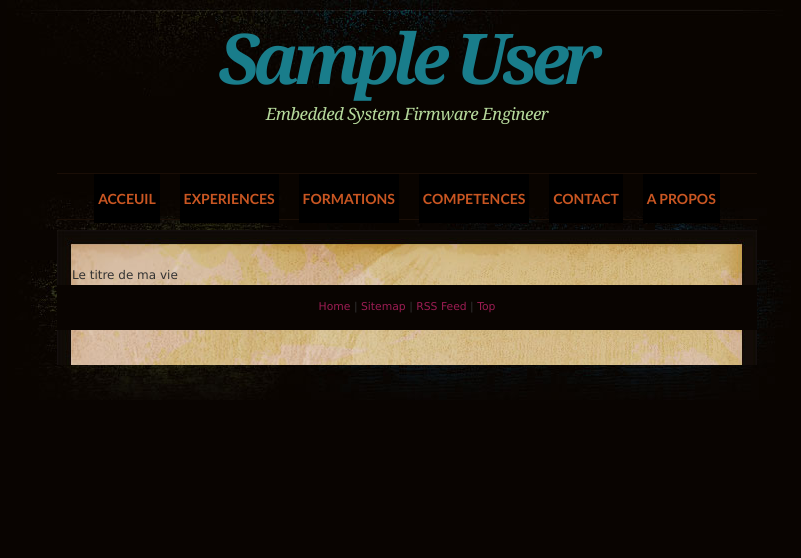
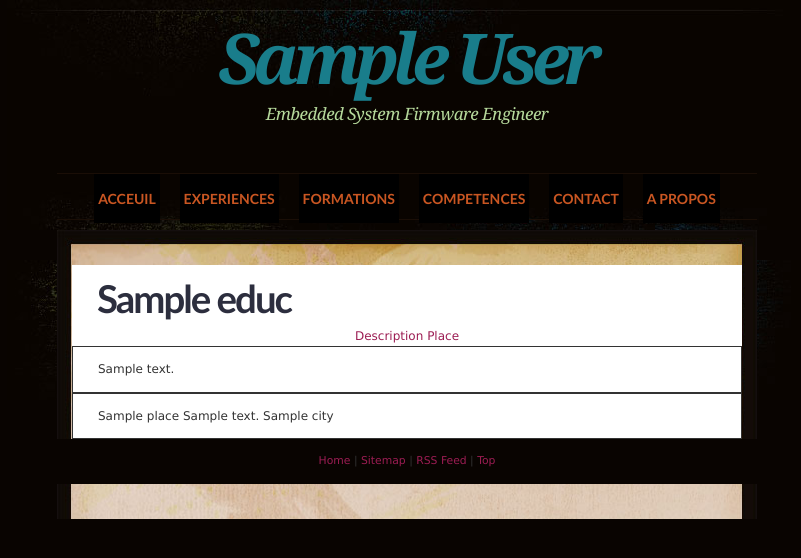
Before and after one commit to ncroustillac/onlineresume, a Python web app: template myresumeonline/templates/onlineresume/index_education.html in a window 1280 px wide. Shown: the top 558 px of the page, without its empty margins (233-1034 px from the left). Run offline with Jinja, Linux system fonts and the light colour scheme; the template is opened without the code that fills it: most values are stand-ins (such as "Sample title", 1, 10 or a date in 2020).

Commit message:
Update content after creation of repository.

```diff
--- a/myresumeonline/media/css/GrungeEra.css
+++ b/myresumeonline/media/css/GrungeEra.css
@@ -273,10 +273,30 @@ input.button {
 	padding: 35px 0;
 }
 .content {
-	float:left;
-	width:670px;
-	margin-left: 15px;
-	display: inline;
+    float:left;
+    width:670px;
+    margin-left: 15px;
+    background-color: white;
+    display: inline;
+}
+.content p {
+    border: 1px solid;
+}
+.content ul {
+    list-style: none;
+    text-align: center;
+    margin: 0; padding: 0;
+}
+.content ul li {
+    display: inline;
+    margin: 0; padding: 0;
+}
+.content ul li input {
+    border: none;
+    margin: 0 8px;
+    padding: 2px 4px;
+    color: #c95622;
+    font: bold italic 14px/45px 'Trebuchet MS', 'Helvetica Neue', Arial, Sans-Serif;
 }
 
 #content-wrap h2 {
--- a/myresumeonline/settings.py
+++ b/myresumeonline/settings.py
@@ -69,7 +69,7 @@ TEMPLATE_DIRS = (
     # Put strings here, like "/home/html/django_templates" or "C:/www/django/templates".
     # Always use forward slashes, even on Windows.
     # Don't forget to use absolute paths, not relative paths.
-    '/home/nil/dev/django/mysite/myresumeonline/templates/',
+    '/home/ncroustillac/Dropbox/Public/mysite/myresumeonline/templates/',
 )
 
 INSTALLED_APPS = (
--- /dev/null
+++ b/myresumeonline/templates/onlineresume/content_education.html
@@ -0,0 +1,22 @@
+{% for educ in educations %}
+<div class="content" id="educ{{ educ.id }}">
+    <h2>{{ educ.title }}</h2>
+    <ul>
+        <li><a href="#desc" id="desc">Description</a></li>
+        <li><a href="#place" id="place">Place</a></li>
+    </ul>
+
+    <p id="desc">
+        {{ educ.desc }}
+    </p>
+
+    <p id="place">
+        {{ educ.place.name }}
+        {{ educ.place.address }}
+        {{educ.place.city }}
+    </p>
+</div>
+<br />
+<br />
+<br />
+{% endfor %}
--- a/myresumeonline/templates/onlineresume/index.html
+++ b/myresumeonline/templates/onlineresume/index.html
@@ -8,6 +8,20 @@
 
     <!-- remember that in production state, i can get jquery from google repositories-->
     <script src="/site_media/javascript/jquery-1.4.4.js" type="text/javascript"></script>
+    <script type="text/javascript">
+    function getContent(selection) {
+        $.get('./'+selection, function(datas) {
+            $('#content-wrap').html(datas);
+            $('.content p').hide();
+            $('.content a').click(function() {
+                var content = $(this).parents('.content').attr('id');
+                $('#'+content+' p').hide();
+                $('#'+content+' p#'+this.id).show('slow');
+                });
+            });
+    }
+
+    </script>
 </head>
 
 <body>
@@ -15,7 +29,7 @@
     <!-- header -->
     <div id="header">
 
-        <h1 id="logo-text"><a href="index.html" title="">{{applicant.first_name}} {{applicant.last_name}} </a></h1>
+        <h1 id="logo-text"><a href="index" title="">{{applicant.first_name}} {{applicant.last_name}} </a></h1>
         <p id="intro">Embedded System Firmware Engineer</p>
 
             <!-- navigation -->
@@ -35,11 +49,10 @@
 
     <!-- content starts -->
     <div id="content-outer" class="clear" ><div id="content-wrap" >
-        <div class="content">
+
         {% block content_title %}
-        <!-- Here, templates will takes relay -->
+
         {% endblock %}
-        </div>
 
 
         <div id="footer-bottom">
@@ -57,12 +70,8 @@
 <script type="text/javascript">
 
 $('input')
-    .click( function() {
-        $.get('../' + this.id, function onSuccess(data) {
-            alert(data);
-            $(".desc").text(data);
-        });
-    });
+    .click(function() getContent(this.id));
+
 </script>
 
 </body>
--- a/myresumeonline/templates/onlineresume/index_education.html
+++ b/myresumeonline/templates/onlineresume/index_education.html
@@ -1,3 +1,7 @@
 {% extends "onlineresume/index.html" %}
 
-{% block content_title %} Le titre de ma vie {% endblock %}
+{% block content_title %}
+
+{% include "onlineresume/content_education.html" %}
+
+{% endblock %}
--- a/myresumeonline/urls.py
+++ b/myresumeonline/urls.py
@@ -14,9 +14,10 @@ urlpatterns = patterns('',
 
     # Uncomment the next line to enable the admin:
     (r'^admin/', include(admin.site.urls)),
-    (r'^index/$', 'onlineresume.views.index'),
+    (r'^index/$','onlineresume.views.index'),
+    (r'^index/(?P<content>\w+)$', 'onlineresume.views.index'),
     (r'^education/$', 'onlineresume.views.education'),
     (r'^experience/$', 'onlineresume.views.experience'),
     (r'^site_media/(?P<path>.*)$', 'django.views.static.serve',
-        {'document_root': '/home/nil/dev/django/mysite/myresumeonline/media'}),
+        {'document_root': '/home/ncroustillac/Dropbox/Public/mysite/myresumeonline/media'}),
 )
```
Also changed, not shown: myresumeonline/onlineresume/views.py (+36 -13 lines), myresumeonline/templates/onlineresume/content_experience.html (added, +21 -0 lines), myresumeonline/templates/onlineresume/index_home.html (+6 -3 lines), myresumeonline/__init__.py (deleted), myresumeonline/media/javascript/education.js (added), myresumeonline/onlineresume/__init__.py (deleted), 4 other files.
